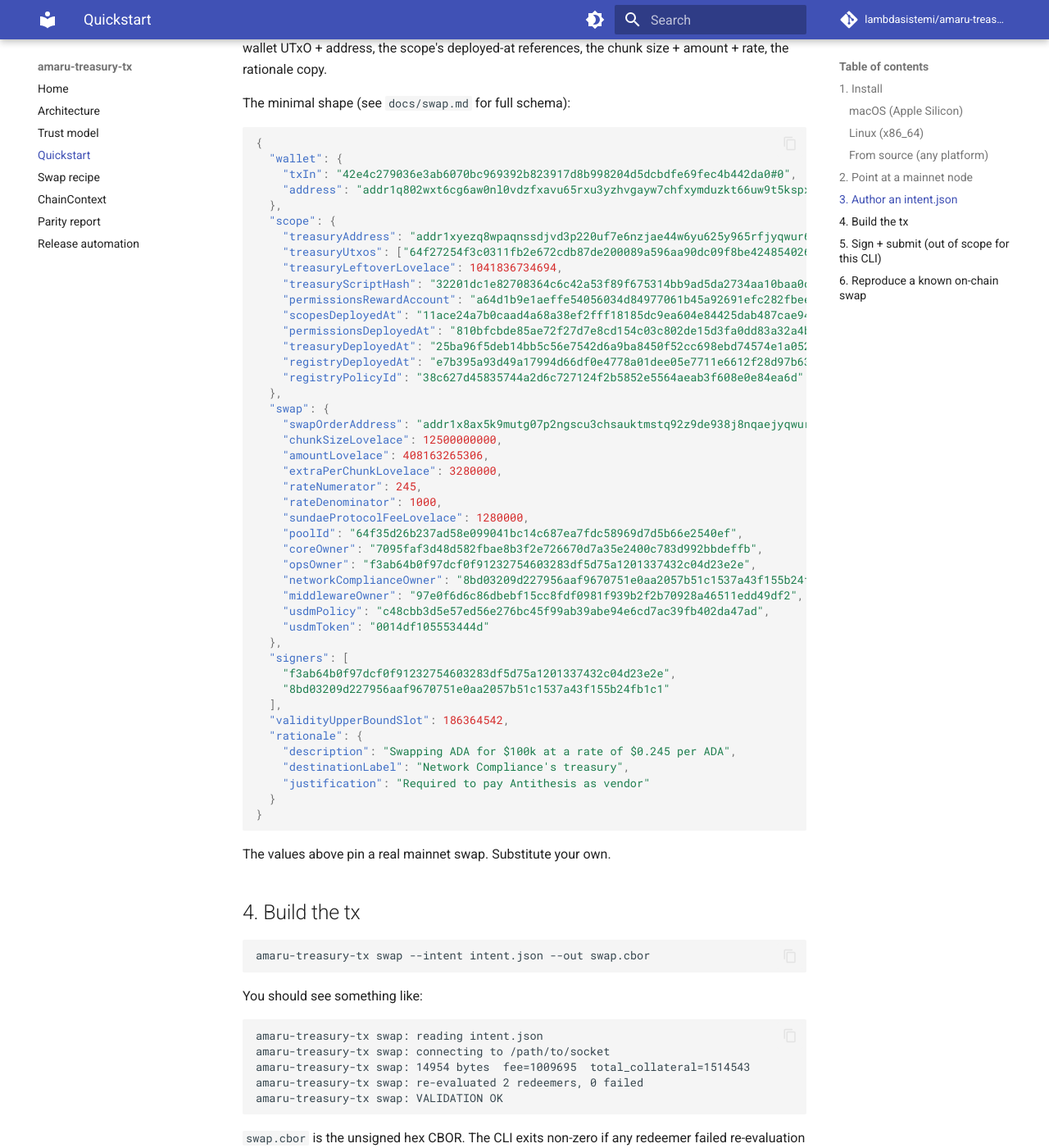
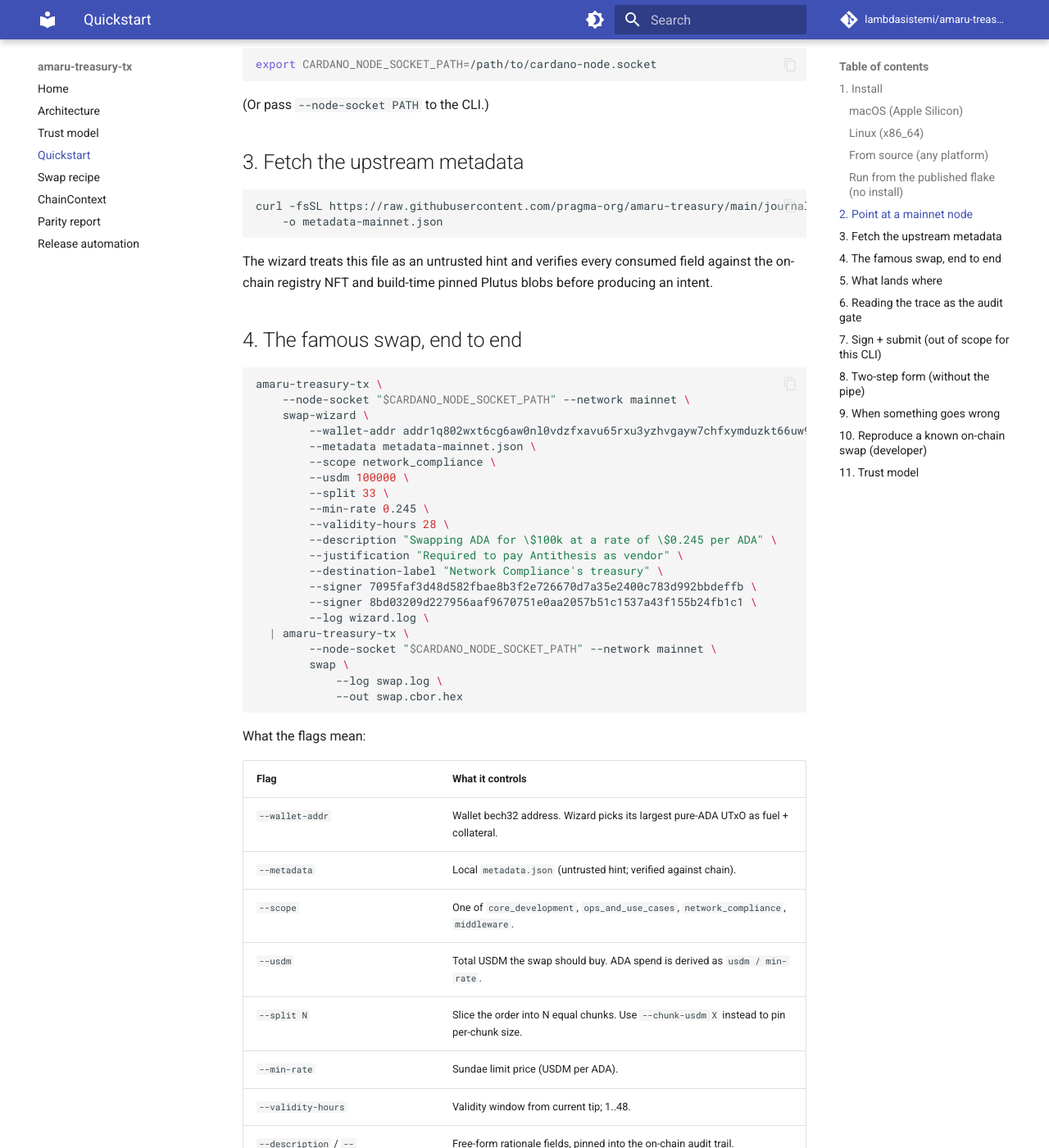
Before and after one commit to lambdasistemi/amaru-treasury-tx, an MkDocs documentation site: the page built from docs/quickstart.md, in a window 1280 px wide and 1400 px high, scrolled down 1097 px. Shown: the whole window at 82% size. Built offline with MkDocs 1.6.1 and Material for MkDocs 9.7.7, drawn with Linux system fonts in a browser that asks for light colours; comment, search, counter and statistics services are not loaded; some of the changed text lies outside the part shown.

Commit message:
docs: rewrite quickstart around the swap-wizard | swap pipe
The user-facing tutorial in docs/quickstart.md (which renders
on the published mkdocs site) still told operators to
hand-write a 35-field intent.json. Rewritten around the actual
end-to-end pipeline this PR ships:

  swap-wizard --log wizard.log
    | swap --log swap.log --out swap.cbor.hex

Includes the verbatim mainnet command (network_compliance,
USDM 100k, --split 33, --validity-hours 28, two scope-owner
--signer hashes) and the trace output the operator should
read as the audit gate before signing. Adds a "what lands
where" stream table, a no-pipe two-step fall-back, exit-code
troubleshooting, and a pointer to docs/trust-model.md.

docs/index.md: surface the wizard + trust-model links and add
swap-wizard / swap rows to the capabilities table.

docs/swap.md: link to the quickstart for the recommended
pipeline path; document --log and stdin/stdout defaults.

````diff
--- a/docs/quickstart.md
+++ b/docs/quickstart.md
@@ -1,6 +1,9 @@
 # Quickstart
 
-Build a swap transaction end-to-end with the CLI.
+Build a swap transaction end-to-end in one pipe — the **swap
+wizard** answers every chain-anchored field for you, the
+**swap** subcommand turns its `intent.json` into unsigned
+Conway CBOR.
 
 ## 1. Install
 
@@ -35,6 +38,14 @@
 just build
 ```
 
+### Run from the published flake (no install)
+
+```bash
+EXE='nix run github:lambdasistemi/amaru-treasury-tx#amaru-treasury-tx --'
+```
+
+(Use this `EXE` everywhere `amaru-treasury-tx` appears below.)
+
 ## 2. Point at a mainnet node
 
 ```bash
@@ -43,94 +54,141 @@
 
 (Or pass `--node-socket PATH` to the CLI.)
 
-## 3. Author an `intent.json`
+## 3. Fetch the upstream metadata
 
-A swap intent collects everything the build needs that isn't
-inferable from the chain itself: the wallet UTxO + address, the
-scope's deployed-at references, the chunk size + amount + rate,
-the rationale copy.
-
-The minimal shape (see `docs/swap.md` for full schema):
-
-```json
-{
-  "wallet": {
-    "txIn": "42e4c279036e3ab6070bc969392b823917d8b998204d5dcbdfe69fec4b442da0#0",
-    "address": "addr1q802wxt6cg6aw0nl0vdzfxavu65rxu3yzhvgayw7chfxymduzkt66uw9t5kspx5jwjecx80dz4g33htknafhdhkvzd5st4f9xu"
-  },
-  "scope": {
-    "treasuryAddress": "addr1xyezq8wpaqnssdjvd3p220uf7e6nzjae44w6yu625y965rfjyqwur6p8pqmycmzz55lcnan4x99mnt2a5fe54ggt4gxs8thzgk",
-    "treasuryUtxos": ["64f27254f3c0311fb2e672cdb87de200089a596aa90dc09f8be4248540267cf0#0"],
-    "treasuryLeftoverLovelace": 1041836734694,
-    "treasuryScriptHash": "32201dc1e82708364c6c42a53f89f675314bb9ad5da2734aa10baa0d",
-    "permissionsRewardAccount": "a64d1b9e1aeffe54056034d84977061b45a92691efc282fbee3fc094",
-    "scopesDeployedAt": "11ace24a7b0caad4a68a38ef2fff18185dc9ea604e84425dab487cae94e4cf54#0",
-    "permissionsDeployedAt": "810bfcbde85ae72f27d7e8cd154c03c802de15d3fa0dd83a32a4b0fdba330b3c#0",
-    "treasuryDeployedAt": "25ba96f5deb14bb5c56e7542d6a9ba8450f52cc698ebd74574e1a0525d861095#2",
-    "registryDeployedAt": "e7b395a93d49a17994d66df0e4778a01dee05e7711e6612f28d97b63e4e6311c#2",
-    "registryPolicyId": "38c627d45835744a2d6c727124f2b5852e5564aeab3f608e0e84ea6d"
-  },
-  "swap": {
-    "swapOrderAddress": "addr1x8ax5k9mutg07p2ngscu3chsauktmstq92z9de938j8nqaejyqwur6p8pqmycmzz55lcnan4x99mnt2a5fe54ggt4gxst7gy3n",
-    "chunkSizeLovelace": 12500000000,
-    "amountLovelace": 408163265306,
-    "extraPerChunkLovelace": 3280000,
-    "rateNumerator": 245,
-    "rateDenominator": 1000,
-    "sundaeProtocolFeeLovelace": 1280000,
-    "poolId": "64f35d26b237ad58e099041bc14c687ea7fdc58969d7d5b66e2540ef",
-    "coreOwner": "7095faf3d48d582fbae8b3f2e726670d7a35e2400c783d992bbdeffb",
-    "opsOwner": "f3ab64b0f97dcf0f91232754603283df5d75a1201337432c04d23e2e",
-    "networkComplianceOwner": "8bd03209d227956aaf9670751e0aa2057b51c1537a43f155b24fb1c1",
-    "middlewareOwner": "97e0f6d6c86dbebf15cc8fdf0981f939b2f2b70928a46511edd49df2",
-    "usdmPolicy": "c48cbb3d5e57ed56e276bc45f99ab39abe94e6cd7ac39fb402da47ad",
-    "usdmToken": "0014df105553444d"
-  },
-  "signers": [
-    "f3ab64b0f97dcf0f91232754603283df5d75a1201337432c04d23e2e",
-    "8bd03209d227956aaf9670751e0aa2057b51c1537a43f155b24fb1c1"
-  ],
-  "validityUpperBoundSlot": 186364542,
-  "rationale": {
-    "description": "Swapping ADA for $100k at a rate of $0.245 per ADA",
-    "destinationLabel": "Network Compliance's treasury",
-    "justification": "Required to pay Antithesis as vendor"
-  }
-}
+```bash
+curl -fsSL https://raw.githubusercontent.com/pragma-org/amaru-treasury/main/journal/2026/metadata.json \
+    -o metadata-mainnet.json
 ```
 
-The values above pin a real mainnet swap. Substitute your own.
+The wizard treats this file as an untrusted hint and verifies
+every consumed field against the on-chain registry NFT and
+build-time pinned Plutus blobs before producing an intent.
 
-## 4. Build the tx
+## 4. The famous swap, end to end
 
 ```bash
-amaru-treasury-tx swap --intent intent.json --out swap.cbor
+amaru-treasury-tx \
+    --node-socket "$CARDANO_NODE_SOCKET_PATH" --network mainnet \
+    swap-wizard \
+        --wallet-addr addr1q802wxt6cg6aw0nl0vdzfxavu65rxu3yzhvgayw7chfxymduzkt66uw9t5kspx5jwjecx80dz4g33htknafhdhkvzd5st4f9xu \
+        --metadata metadata-mainnet.json \
+        --scope network_compliance \
+        --usdm 100000 \
+        --split 33 \
+        --min-rate 0.245 \
+        --validity-hours 28 \
+        --description "Swapping ADA for \$100k at a rate of \$0.245 per ADA" \
+        --justification "Required to pay Antithesis as vendor" \
+        --destination-label "Network Compliance's treasury" \
+        --signer 7095faf3d48d582fbae8b3f2e726670d7a35e2400c783d992bbdeffb \
+        --signer 8bd03209d227956aaf9670751e0aa2057b51c1537a43f155b24fb1c1 \
+        --log wizard.log \
+  | amaru-treasury-tx \
+        --node-socket "$CARDANO_NODE_SOCKET_PATH" --network mainnet \
+        swap \
+            --log swap.log \
+            --out swap.cbor.hex
 ```
 
-You should see something like:
+What the flags mean:
 
-```
-amaru-treasury-tx swap: reading intent.json
-amaru-treasury-tx swap: connecting to /path/to/socket
-amaru-treasury-tx swap: 14954 bytes  fee=1009695  total_collateral=1514543
-amaru-treasury-tx swap: re-evaluated 2 redeemers, 0 failed
-amaru-treasury-tx swap: VALIDATION OK
+| Flag | What it controls |
+|---|---|
+| `--wallet-addr` | Wallet bech32 address. Wizard picks its largest pure-ADA UTxO as fuel + collateral. |
+| `--metadata`   | Local `metadata.json` (untrusted hint; verified against chain). |
+| `--scope`      | One of `core_development`, `ops_and_use_cases`, `network_compliance`, `middleware`. |
+| `--usdm`       | Total USDM the swap should buy. ADA spend is derived as `usdm / min-rate`. |
+| `--split N`    | Slice the order into N equal chunks. Use `--chunk-usdm X` instead to pin per-chunk size. |
+| `--min-rate`   | Sundae limit price (USDM per ADA). |
+| `--validity-hours` | Validity window from current tip; 1..48. |
+| `--description` / `--justification` / `--destination-label` | Free-form rationale fields, pinned into the on-chain audit trail. |
+| `--signer HEX` | Repeated for each scope-owner key hash that will sign. |
+| `--log PATH`   | Redirect the typed step trace to a file (default = stderr). |
+| `--out PATH`   | Wizard side: write `intent.json` here (default = stdout, which is what the pipe reads). Swap side: write hex CBOR here (default = stdout). |
+
+## 5. What lands where
+
+| Stream | Contents |
+|---|---|
+| `wizard.log` | `swap-wizard:` step trace, one event per value-affecting step (verifier acceptance, on-chain owners, UTxO selection, validity slot, chunk shape, …). |
+| pipe | `intent.json` payload — wizard stdout → swap stdin. |
+| `swap.log`   | `swap:` step trace (intent source, connect, build summary, redeemer re-eval, validation result). |
+| `swap.cbor.hex` | The unsigned Conway transaction as hex. |
+
+Drop `--log` from either subcommand to send the trace to stderr.
+Drop `--out` from the wizard to write `intent.json` to stdout
+(this is what the pipe relies on). Drop `--intent` from `swap`
+to read the intent from stdin (also what the pipe relies on).
+
+## 6. Reading the trace as the audit gate
+
+The wizard never asks for confirmation. The trace IS the audit
+trail. A successful run looks like this:
+
+```text
+swap-wizard: network mainnet (magic 764824073)
+swap-wizard: metadata = metadata-mainnet.json
+swap-wizard: VERIFIED scope=network_compliance treasury=addr1xyezq8w… treasuryScriptHash=32201dc1… registryPolicyId=38c627d4… permissionsRewardAccount=a64d1b9e…
+swap-wizard: owners core=7095faf3… ops=f3ab64b0… network_compliance=8bd03209… middleware=97e0f6d6…
+swap-wizard: wallet utxos: 3
+swap-wizard: treasury utxos: 1 (total 1450000000000 lovelace)
+swap-wizard: tip slot 186446659
+swap-wizard: NetworkConstants swapOrder=addr1x8ax5k9m… usdmPolicy=c48cbb3d… usdmToken=0014df105553444d sundaeFee=1280000
+swap-wizard: wallet utxo selected 42e4c279…#0
+swap-wizard: treasury utxos selected 64f27254…#0 leftover=1041836734694
+swap-wizard: validity tip=186446659 upperBound=186547459 (+100800 slots)
+swap-wizard: chunks total=408163265306 chunkSize=12368583797 full=33 remainder=5
+swap-wizard: intent.json -> stdout
+
+swap: intent <- stdin
+swap: connecting to /path/to/cardano-node.socket
+swap: required utxos: 6
+swap: built 15240 bytes  fee=1025037  total_collateral=1537556
+swap: re-evaluated 2 redeemers, 0 failed
+swap: cbor -> swap.cbor.hex
+swap: VALIDATION OK
 ```
 
-`swap.cbor` is the unsigned hex CBOR. The CLI exits non-zero if any
-redeemer failed re-evaluation against the live node.
+The `VERIFIED scope=…` line and the `NetworkConstants` row are
+the chain- and build-time roots binding the produced
+transaction to the upstream pin. Read them before signing.
 
-## 5. Sign + submit (out of scope for this CLI)
+## 7. Sign + submit (out of scope for this CLI)
 
-Pipe `swap.cbor` into your signer (hardware wallet,
+Pipe `swap.cbor.hex` into your signer (hardware wallet,
 [`cardano-wallet-sign`][cws], MPC service) then
 `cardano-cli transaction submit` (or any other broadcaster).
+Submit within minutes — the wizard's `validityUpperBoundSlot`
+ticks down with the tip.
 
-## 6. Reproduce a known on-chain swap
+## 8. Two-step form (without the pipe)
+
+```bash
+amaru-treasury-tx swap-wizard ... --out intent.json
+amaru-treasury-tx swap --intent intent.json --out swap.cbor.hex
+```
+
+Same behaviour, useful when you want to inspect or hand-edit
+`intent.json` between the two stages.
+
+## 9. When something goes wrong
+
+| Exit | Action |
+|------|--------|
+| 1 (swap) | The build aborted before producing CBOR. The trace's `swap: ABORT …` line names the cause: bad intent JSON, translation error, or a re-evaluated redeemer failure. |
+| 3 (swap-wizard) | Metadata verification or resolver error. The trace's `swap-wizard: ABORT …` line names the offending step (registry mismatch, empty wallet UTxO set, network mismatch, …). |
+| 4 (swap-wizard) | Translation error. Re-check `--min-rate`, `--chunk-usdm`/`--split`, and `--validity-hours ∈ [1, 48]`. |
+
+Both subcommands are fail-closed — neither writes a partial
+output. If the trace ends without `cbor -> …` (or
+`intent.json -> …` from the wizard), nothing was written.
+
+## 10. Reproduce a known on-chain swap (developer)
 
 The `swap-probe` executable hard-codes a real mainnet swap and
-reproduces its CBOR to the byte (modulo the documented fee residue).
-Use it to validate the stack after upstream bumps:
+reproduces its CBOR to the byte (modulo the documented fee
+residue). Use it to validate the stack after upstream bumps:
 
 ```bash
 export CARDANO_NODE_SOCKET_PATH=/code/cardano-mainnet/ipc/node.socket
@@ -140,4 +198,14 @@
 
 See [`docs/parity.md`](parity.md) for the byte-diff explanation.
 
+## 11. Trust model
+
+The full account of what the wizard verifies vs. what it asks
+the operator to assert lives in
+[Trust model](trust-model.md): bake-time and run-time
+dependency graphs, the verifier's two trust roots, the
+field-by-field map of where each `intent.json` value comes
+from. Read it once before signing your first mainnet
+transaction.
+
 [cws]: https://github.com/lambdasistemi/cardano-wallet-sign
````
Also changed, not shown: docs/index.md (+5 -2 lines), docs/swap.md (+16 -4 lines).
